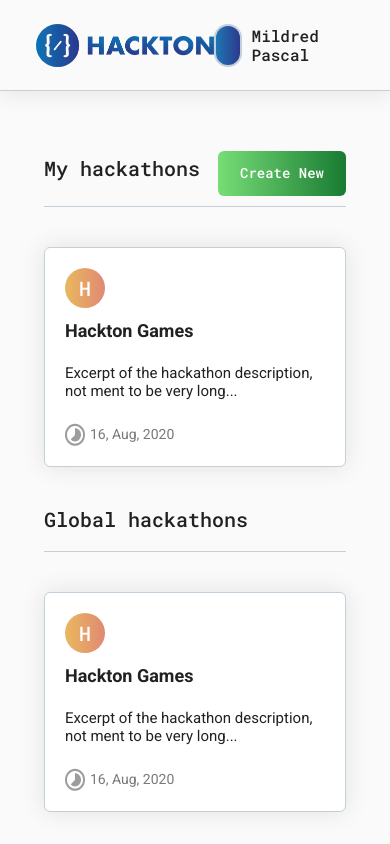
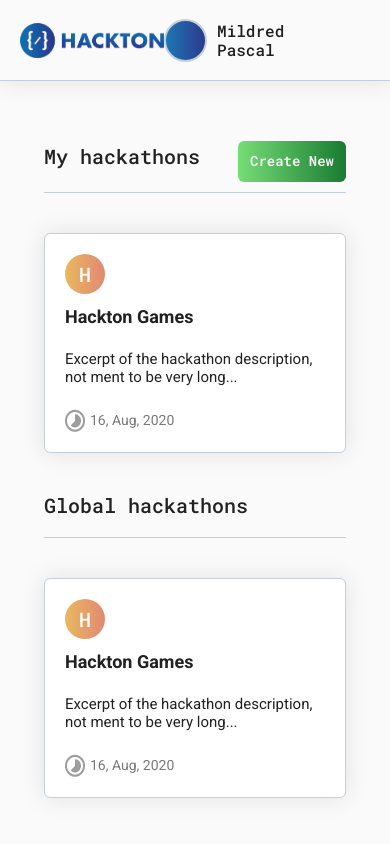
Before and after one commit to LABS-EU3/hackton-frontend, a React (Create React App) app: page /dashboard in a window 390 px wide. Shown: the top 844 px of the page. Built offline with nearby package versions, Linux system fonts and the light colour scheme; no server answers.

Commit message:
Add responsive navigation

```diff
--- a/src/components/atoms/Button.js
+++ b/src/components/atoms/Button.js
@@ -1,4 +1,5 @@
 import styled from "styled-components";
+import { media } from "../index";
 import { Link } from "react-router-dom";
 import { type, smallFontSize, Gradient, Solid } from "../index";
 
@@ -17,6 +18,14 @@ export const Button = styled.button`
 
   &:hover {
     cursor: pointer;
+  }
+
+  @media ${media.tablet} {
+    padding: 12px;
+  }
+
+  @media ${media.mobile} {
+    padding: 10px;
   }
 `;
 
@@ -58,6 +67,14 @@ export const LinkButton = styled(Link)`
   &:hover {
     cursor: pointer;
   }
+
+  @media ${media.tablet} {
+    padding: 12px;
+  }
+
+  @media ${media.mobile} {
+    padding: 10px;
+  }
 `;
 
 export const BlueLinkButton = styled(LinkButton)`
--- a/src/components/atoms/HeaderContainer.js
+++ b/src/components/atoms/HeaderContainer.js
@@ -1,14 +1,26 @@
 import styled from "styled-components";
+import { media } from '../index';
 
 const HeaderContainer = styled.div`
   width: 1152px;
   max-width: 1152px;
   height: 90px;
+  padding: 0 45px;
   display: flex;
   align-items: center;
   justify-content: space-between;
 
-  padding: 0 45px;
+  @media ${media.tablet} {
+    padding: 0 20px;
+    height: 80px;
+    max-width: 768px;
+  }
+
+  @media ${media.mobile} {
+    padding: 0 15px;
+    height: 60px;
+    width: 335px;
+  }
 `;
 
 export default HeaderContainer;
--- a/src/components/atoms/Logo.js
+++ b/src/components/atoms/Logo.js
@@ -1,4 +1,5 @@
 import styled from "styled-components";
+import { media } from "../index";
 import image from "./../../assets/Hackton-logo.png";
 
 const Logo = styled.img.attrs({
@@ -6,6 +7,14 @@ const Logo = styled.img.attrs({
   src: image
 })`
   height: 43px;
+
+  @media ${media.tablet} {
+    height: 35px;
+  }
+
+  @media ${media.mobile} {
+    height: 30px;
+  }
 `;
 
 export default Logo;
--- a/src/components/atoms/WideHeader.js
+++ b/src/components/atoms/WideHeader.js
@@ -1,11 +1,16 @@
 import styled from "styled-components";
 import { Solid } from '../index';
+import { media } from '../index';
 
 const WideHeader = styled.div`
   display: flex;
   justify-content: center;
   border-bottom: 1px solid ${Solid.BORDER_GREY};
   box-shadow: 0px 0px 25px rgba(0, 0, 0, 0.1);
+
+  @media ${media.mobile} {
+    min-width: 335px;
+  }
 `;
 
 export default WideHeader;
--- a/src/components/variables/media.js
+++ b/src/components/variables/media.js
@@ -1,5 +1,5 @@
 export const media = {
-  mobile: "375px",
-  tablet: "768px",
-  desktop: "1152px",
+  mobile: "(max-width: 375px)",
+  tablet: "(max-width: 768px)",
+  desktop: "(max-width: 1152px)",
 }
```
